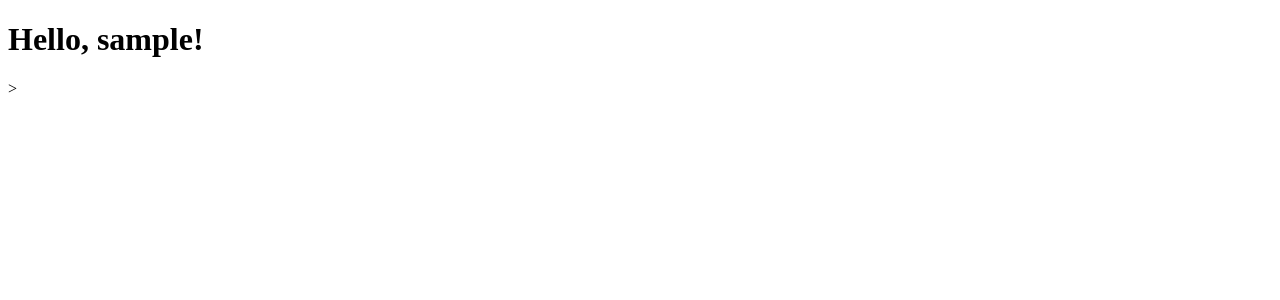
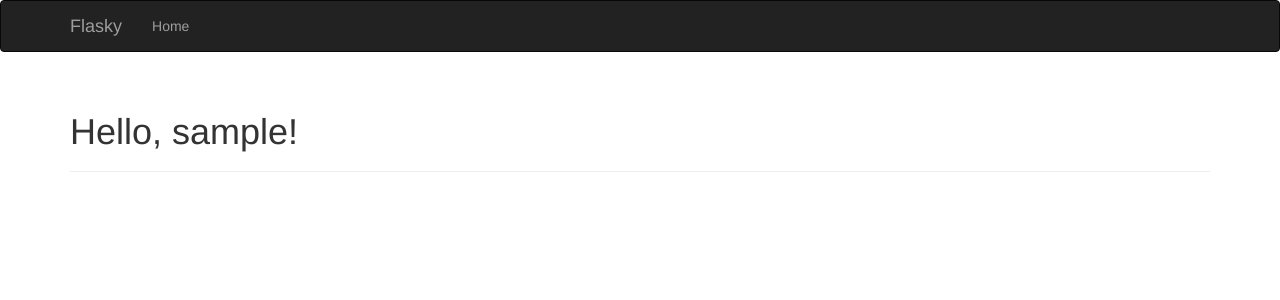
Before and after one commit to Chao1988/learnflask, a Flask app: a page that uses templates/user.html in a window 1280 px wide. Shown: the top 300 px of the page. Run offline with Flask 2, Linux system fonts and the light colour scheme; some libraries are stand-ins or nearby versions.

Commit message:
Templates with Flask-Bootstrap

```diff
--- a/hello.py
+++ b/hello.py
@@ -1,8 +1,10 @@
 #!/usr/bin/env python3
 
-from flask import Flask,render_template
+from flask import Flask, render_template
+from flask_bootstrap import Bootstrap
 
 app = Flask(__name__)
+bootstrap = Bootstrap(app)
 
 
 @app.route('/')
@@ -12,4 +14,4 @@ def index():
 
 @app.route('/user/<name>')
 def user(name):
-    return render_template('user.html', name = name)
+    return render_template('user.html', name=name)
--- a/templates/user.html
+++ b/templates/user.html
@@ -1,10 +1,34 @@
-<!DOCTYPE html>
-<html lang="en">
-<head>
-    <meta charset="UTF-8">
-    <title>Title</title>
-</head>
-<body>
-    <h1>Hello, {{ name }}!</h1>>
-</body>
-</html>
+{% extends "bootstrap/base.html" %}
+
+{% block title %}Flasky{% endblock %}
+
+{% block navbar %}
+<div class="navbar navbar-inverse" role="navigation">
+    <div class="container">
+        <div class="navbar-header">
+            <button type="button" class="navbar-toggle"
+            data-toggle="collapse" data-target=".navbar-collapse">
+                <span class="sr-only">Toggle navigation</span>
+                <span class="icon-bar"></span>
+                <span class="icon-bar"></span>
+                <span class="icon-bar"></span>
+            </button>
+            <a class="navbar-brand" href="/">Flasky</a>
+        </div>
+        <div class="navbar-collapse collapse">
+            <ul class="nav navbar-nav">
+                <li><a href="/">Home</a></li>
+            </ul>
+        </div>
+    </div>
+</div>
+{% endblock %}
+
+{% block content %}
+<div class="container">
+    <div class="page-header">
+        <h1>Hello, {{ name }}!</h1>
+    </div>
+
+</div>
+{% endblock %}
```
